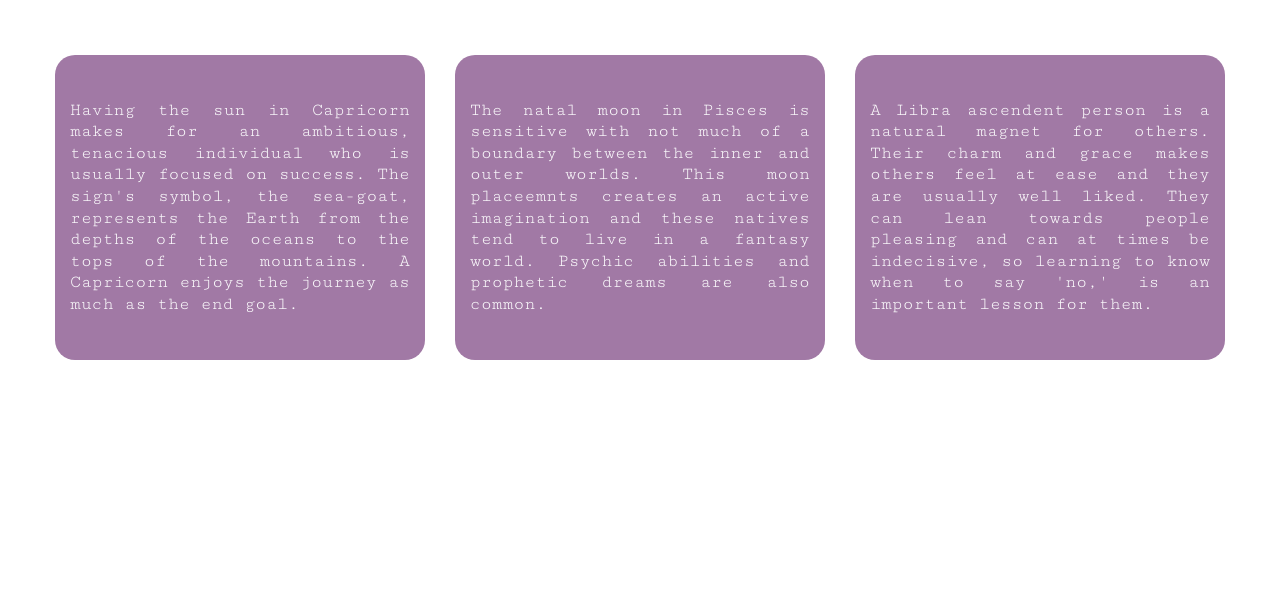
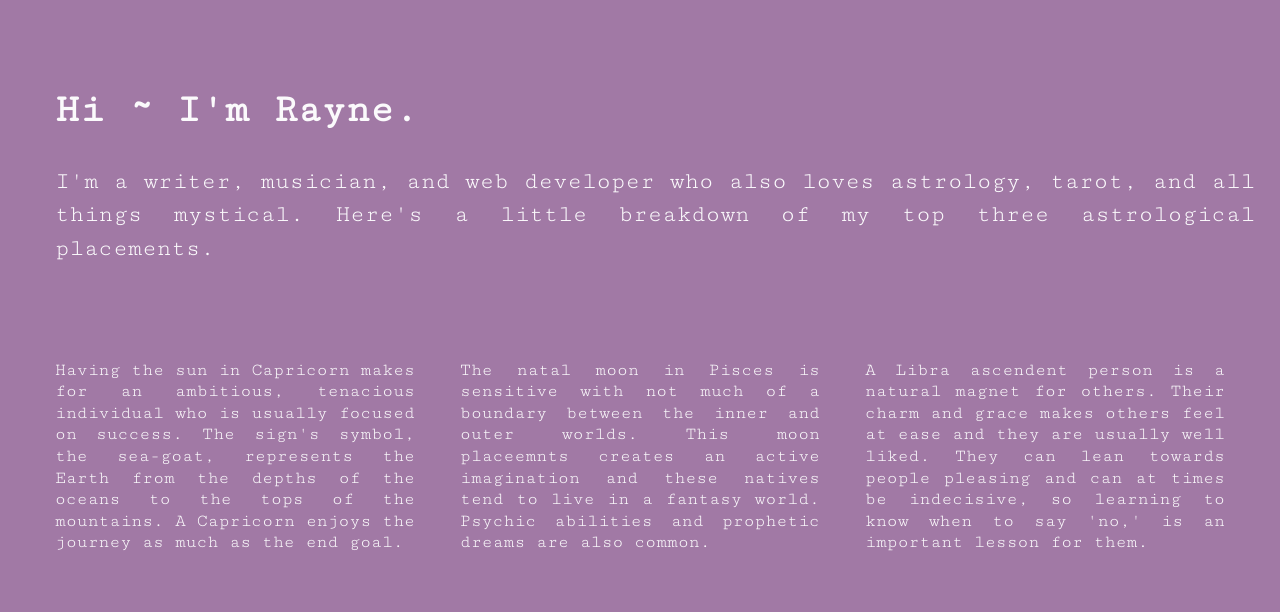
Before and after one commit to raynelew/divs-flexbox, a plain HTML site: page index.html in a window 1280 px wide. Drawn offline with nearby package versions, Linux system fonts and the light colour scheme.

Commit message:
Added sections

```diff
--- a/css/main.css
+++ b/css/main.css
@@ -106,8 +106,23 @@ body {
     padding: 2em;
     font-size: 1.25em;
     height: 100%;
+    background-color: #a179a5;
+    text-align: justify;
+
 }
 
+header {
+    background-color: #a179a5;
+    color: #fbfafc;
+    padding: 15px;
+    width: 100%;
+}
+h1 {
+    font-size: 2em;
+}
+.about {
+    font-size: 1.2em;
+}
 .wrapper {
     /*add display:flex and set justify-content to space-between*/
     font-weight: 300;
@@ -123,16 +138,14 @@ body {
     color: #fbfafc;
     line-height: 1.2em;
     font-size: .9em;
-    background-color: #a179a5;
     height: 275px;
     display: flex;
     width: 30%;
     justify-content: center;
     align-items: center;
-    margin: 15px;
     padding: 15px;
-    text-align: justify;
-    border-radius: 20px;
+
+
 }
 
 
--- a/index.html
+++ b/index.html
@@ -25,7 +25,12 @@
     <!--[if lt IE 8]>
             <p class="browserupgrade">You are using an <strong>outdated</strong> browser. Please <a href="http://browsehappy.com/">upgrade your browser</a> to improve your experience.</p>
         <![endif]-->
-
+<header>
+    <h1>Hi ~ I'm Rayne.</h1>
+<div class="about">
+    <p>I'm a writer, musician, and web developer who also loves astrology, tarot, and all things mystical. Here's a little breakdown of my top three astrological placements.</p>
+</div>
+</header>
     <section class="wrapper">
         <div class="div-1">
             <p>Having the sun in Capricorn makes for an ambitious, tenacious individual who is usually focused on success. The sign's symbol, the
```
